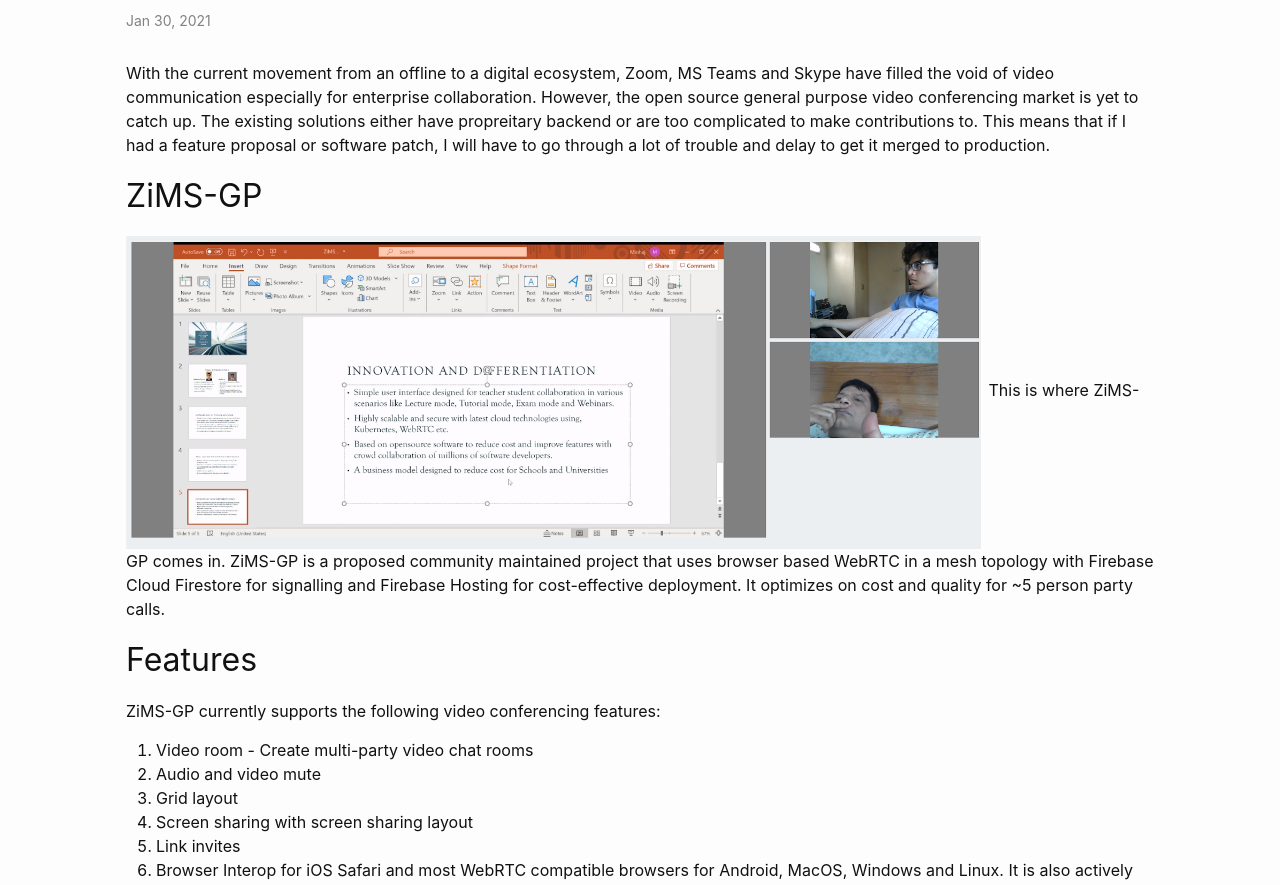
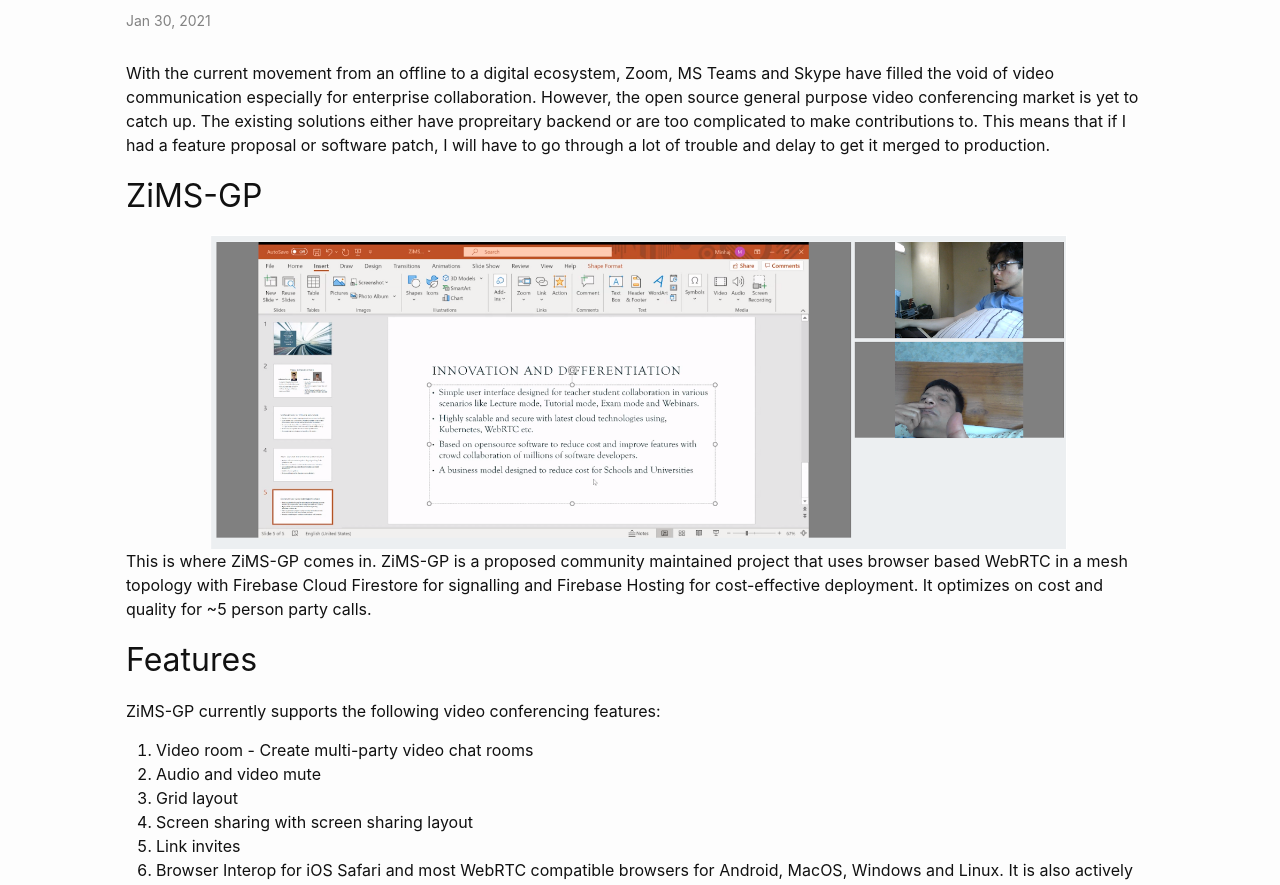
Before and after one commit to yzia2000/yzia2000.github.io, a Jekyll site: the page built from portfolio/_posts/2021-01-31-zims-gp.md, in a window 1280 px wide. Shown: the part 681-1566 px from the top of the page. Built offline with Jekyll 4.4.1, drawn with Linux system fonts in a browser that asks for light colours.

Commit message:
Fixed image issue in zims-gp

```diff
--- a/portfolio/_posts/2021-01-31-zims-gp.md
+++ b/portfolio/_posts/2021-01-31-zims-gp.md
@@ -14,7 +14,10 @@ proposal or software patch, I will have to go through a lot of trouble and delay
 to get it merged to production.
 
 ## ZiMS-GP
-![Image]({{ "/assets/images/zims-colab.png" | relative_url }})
+<div align="center">
+<img src="{{ "/assets/images/zims-colab.png" | relative_url }}" />
+</div>
+
 This is where ZiMS-GP comes in. ZiMS-GP is a proposed community maintained project that uses
 browser based WebRTC in a mesh topology with Firebase Cloud Firestore for signalling
 and Firebase Hosting for cost-effective deployment. It optimizes on cost and quality
```
